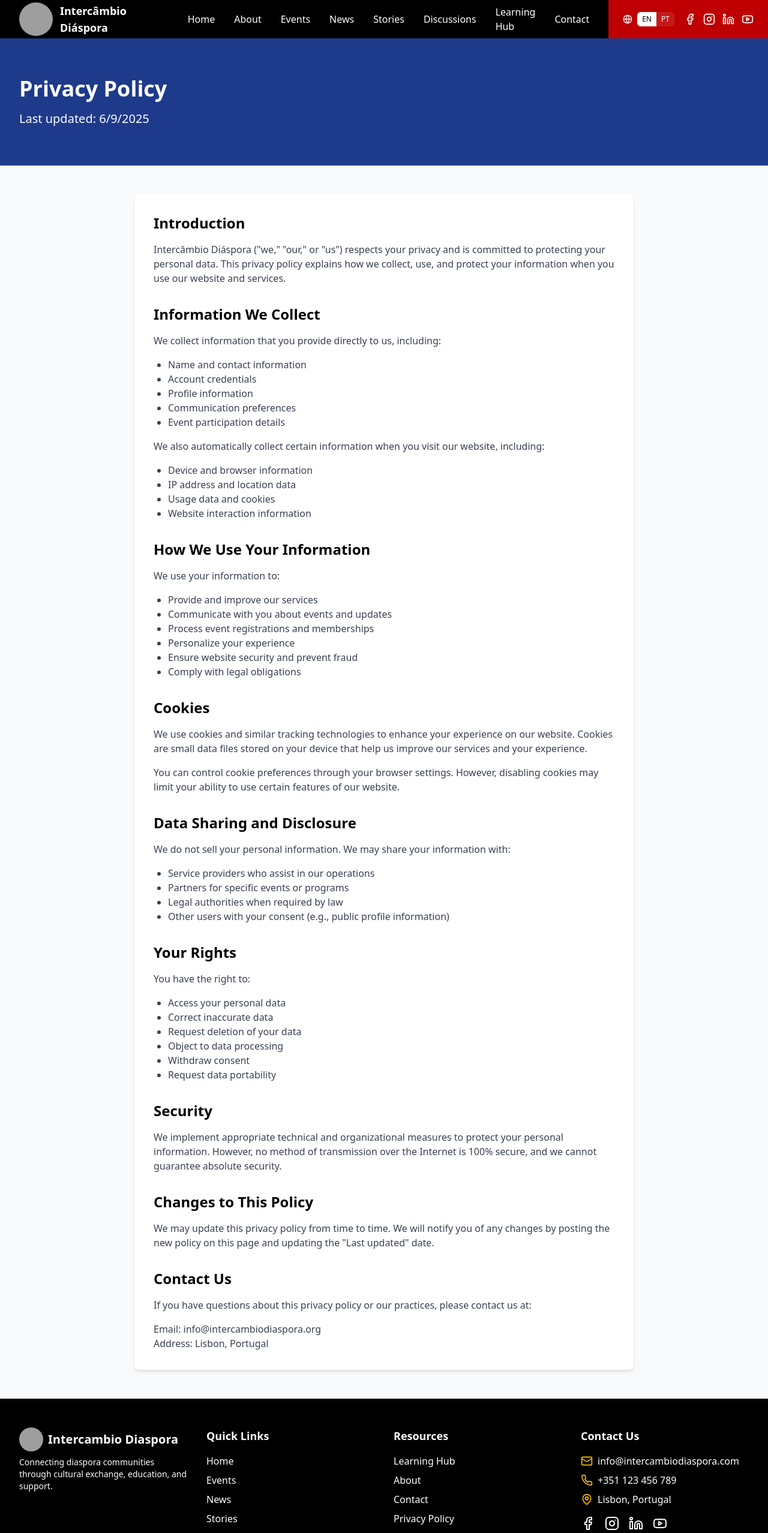
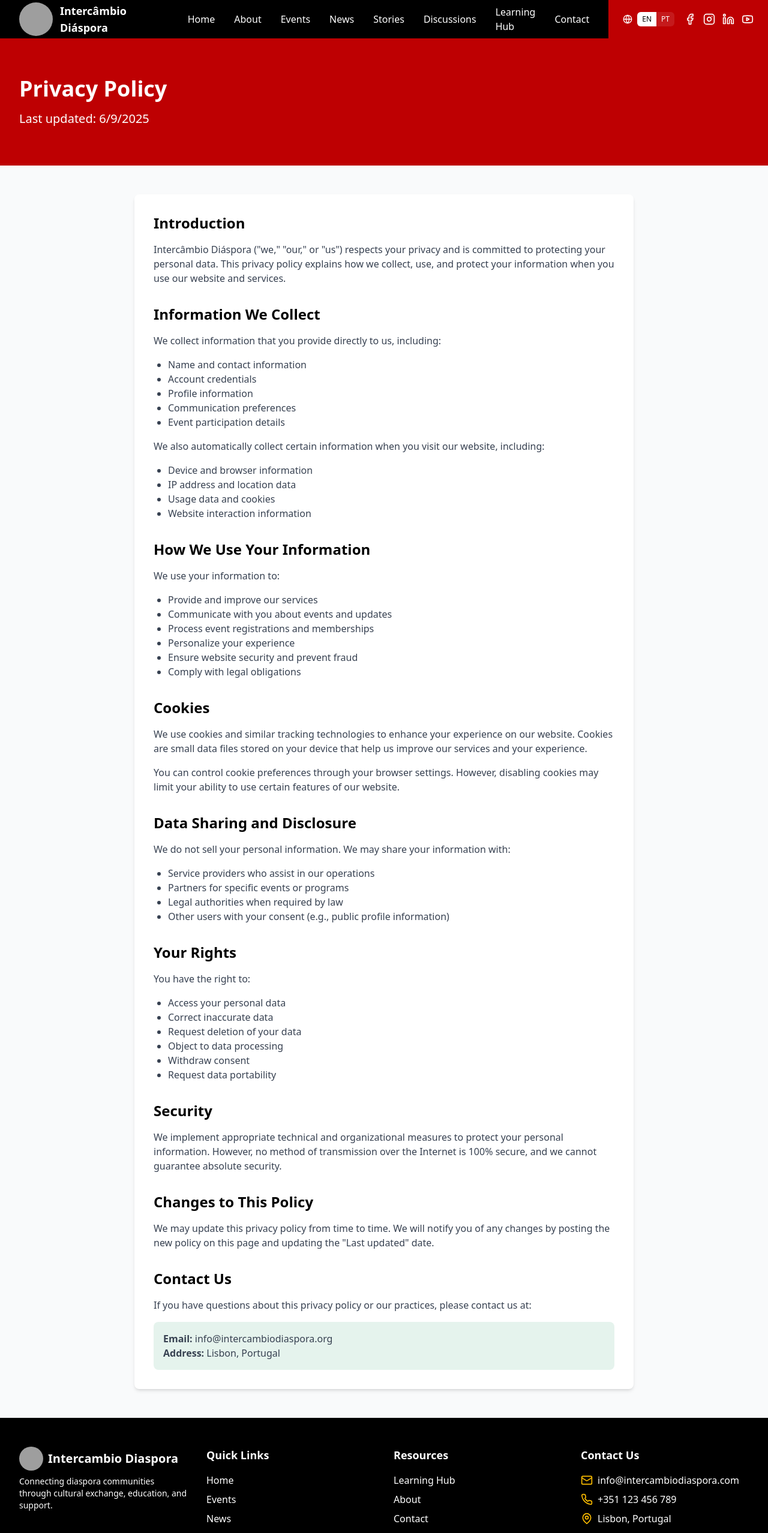
Before and after one commit to The-Gambian/Intercambio, a React (Vite) app: page /privacy-policy in a window 1280 px wide. Shown: the top 2556 px of the page at 60% size. Built offline with nearby package versions, Linux system fonts and the light colour scheme; grey boxes are pictures that could not be loaded.

Commit message:
update privacy

```diff
--- a/src/pages/PrivacyPolicy.tsx
+++ b/src/pages/PrivacyPolicy.tsx
@@ -3,7 +3,7 @@ import React from 'react';
 const PrivacyPolicy = () => {
   return (
     <div className="bg-gray-50 min-h-screen">
-      <div className="bg-blue-900 text-white py-16">
+      <div className="bg-pan-red text-white py-16">
         <div className="max-w-7xl mx-auto px-4 sm:px-6 lg:px-8">
           <h1 className="text-4xl font-bold mb-4">Privacy Policy</h1>
           <p className="text-xl">Last updated: {new Date().toLocaleDateString()}</p>
@@ -13,14 +13,14 @@ const PrivacyPolicy = () => {
       <div className="max-w-4xl mx-auto px-4 sm:px-6 lg:px-8 py-12">
         <div className="bg-white rounded-lg shadow-md p-8">
           <section className="mb-8">
-            <h2 className="text-2xl font-bold mb-4">Introduction</h2>
+            <h2 className="text-2xl font-bold mb-4 text-pan-black">Introduction</h2>
             <p className="text-gray-700 mb-4">
               Intercâmbio Diáspora ("we," "our," or "us") respects your privacy and is committed to protecting your personal data. This privacy policy explains how we collect, use, and protect your information when you use our website and services.
             </p>
           </section>
 
           <section className="mb-8">
-            <h2 className="text-2xl font-bold mb-4">Information We Collect</h2>
+            <h2 className="text-2xl font-bold mb-4 text-pan-black">Information We Collect</h2>
             <p className="text-gray-700 mb-4">We collect information that you provide directly to us, including:</p>
             <ul className="list-disc pl-6 text-gray-700 mb-4">
               <li>Name and contact information</li>
@@ -41,7 +41,7 @@ const PrivacyPolicy = () => {
           </section>
 
           <section className="mb-8">
-            <h2 className="text-2xl font-bold mb-4">How We Use Your Information</h2>
+            <h2 className="text-2xl font-bold mb-4 text-pan-black">How We Use Your Information</h2>
             <p className="text-gray-700 mb-4">We use your information to:</p>
             <ul className="list-disc pl-6 text-gray-700">
               <li>Provide and improve our services</li>
@@ -54,7 +54,7 @@ const PrivacyPolicy = () => {
           </section>
 
           <section className="mb-8">
-            <h2 className="text-2xl font-bold mb-4">Cookies</h2>
+            <h2 className="text-2xl font-bold mb-4 text-pan-black">Cookies</h2>
             <p className="text-gray-700 mb-4">
               We use cookies and similar tracking technologies to enhance your experience on our website. Cookies are small data files stored on your device that help us improve our services and your experience.
             </p>
@@ -64,7 +64,7 @@ const PrivacyPolicy = () => {
           </section>
 
           <section className="mb-8">
-            <h2 className="text-2xl font-bold mb-4">Data Sharing and Disclosure</h2>
+            <h2 className="text-2xl font-bold mb-4 text-pan-black">Data Sharing and Disclosure</h2>
             <p className="text-gray-700 mb-4">
               We do not sell your personal information. We may share your information with:
             </p>
@@ -77,7 +77,7 @@ const PrivacyPolicy = () => {
           </section>
 
           <section className="mb-8">
-            <h2 className="text-2xl font-bold mb-4">Your Rights</h2>
+            <h2 className="text-2xl font-bold mb-4 text-pan-black">Your Rights</h2>
             <p className="text-gray-700 mb-4">You have the right to:</p>
             <ul className="list-disc pl-6 text-gray-700">
               <li>Access your personal data</li>
@@ -90,28 +90,30 @@ const PrivacyPolicy = () => {
           </section>
 
           <section className="mb-8">
-            <h2 className="text-2xl font-bold mb-4">Security</h2>
+            <h2 className="text-2xl font-bold mb-4 text-pan-black">Security</h2>
             <p className="text-gray-700 mb-4">
               We implement appropriate technical and organizational measures to protect your personal information. However, no method of transmission over the Internet is 100% secure, and we cannot guarantee absolute security.
             </p>
           </section>
 
           <section className="mb-8">
-            <h2 className="text-2xl font-bold mb-4">Changes to This Policy</h2>
+            <h2 className="text-2xl font-bold mb-4 text-pan-black">Changes to This Policy</h2>
             <p className="text-gray-700 mb-4">
               We may update this privacy policy from time to time. We will notify you of any changes by posting the new policy on this page and updating the "Last updated" date.
             </p>
           </section>
 
           <section>
-            <h2 className="text-2xl font-bold mb-4">Contact Us</h2>
+            <h2 className="text-2xl font-bold mb-4 text-pan-black">Contact Us</h2>
             <p className="text-gray-700 mb-4">
               If you have questions about this privacy policy or our practices, please contact us at:
             </p>
-            <p className="text-gray-700">
-              Email: info@intercambiodiaspora.org<br />
-              Address: Lisbon, Portugal
-            </p>
+            <div className="bg-pan-green/10 p-4 rounded-lg">
+              <p className="text-gray-700">
+                <strong>Email:</strong> info@intercambiodiaspora.org<br />
+                <strong>Address:</strong> Lisbon, Portugal
+              </p>
+            </div>
           </section>
         </div>
       </div>
```
